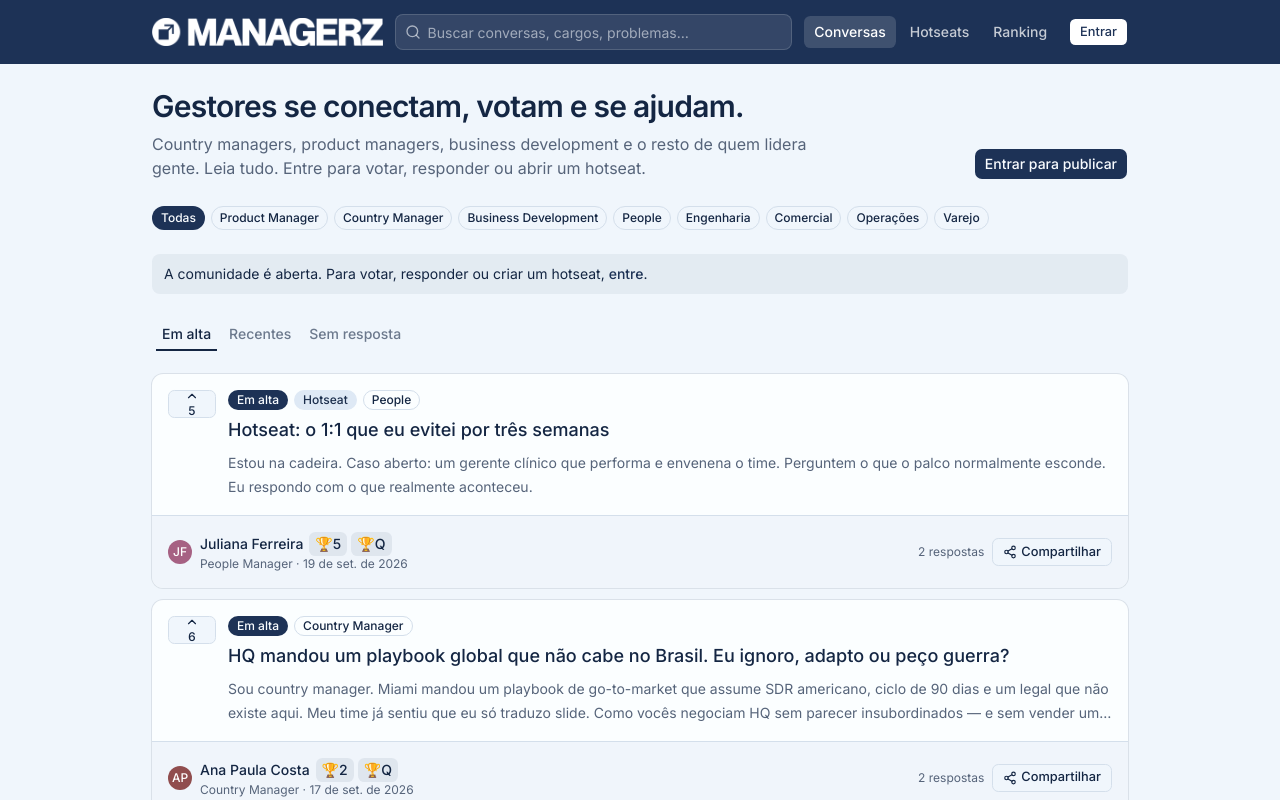
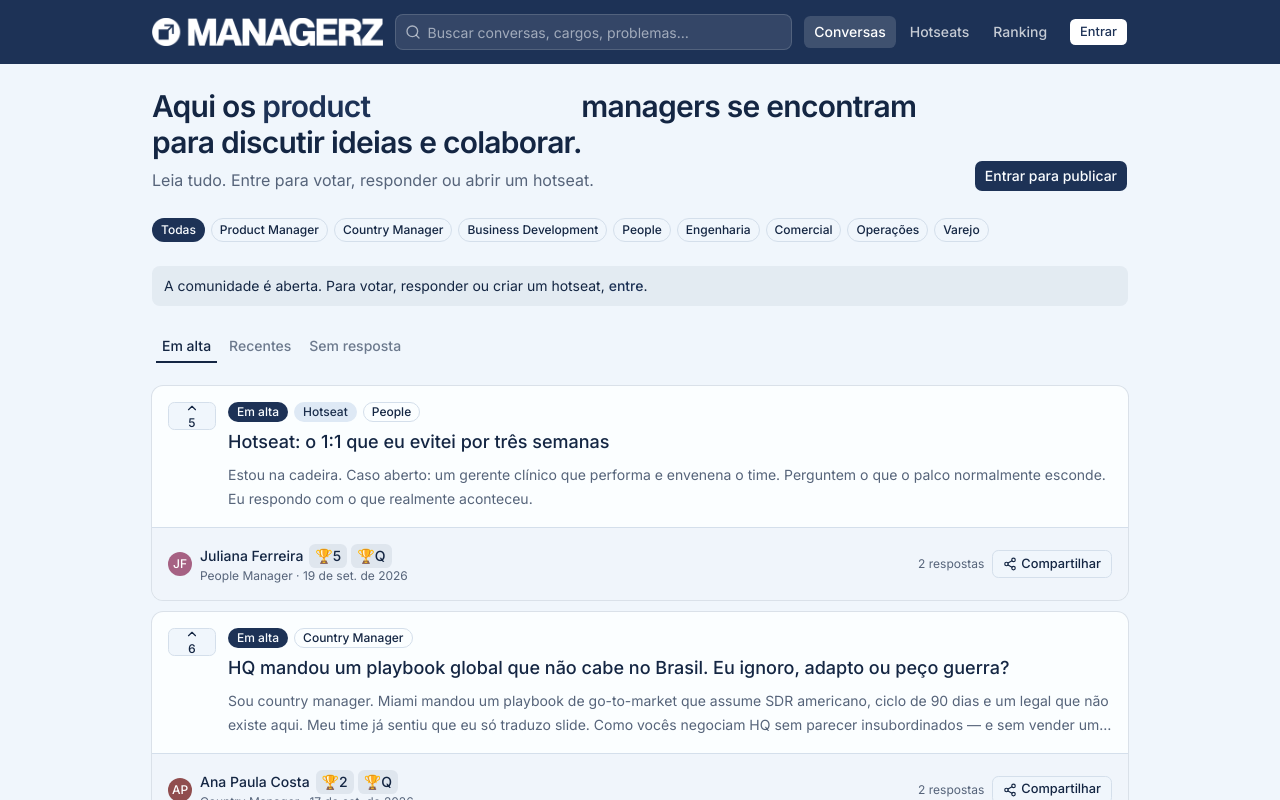
Before and after one commit to buzaym/managerz-hub, a Next.js app: page / in a window 1280 px wide. Shown: the top 800 px of the page. Built offline with nearby package versions, Linux system fonts and the light colour scheme.

Commit message:
Replace home headline with rotating manager roles
Drop “o resto” and animate country, product, business development, and other manager types in the opening line.

Co-authored-by: buzaym0 <buzaym0@gmail.com>

```diff
--- a/src/app/globals.css
+++ b/src/app/globals.css
@@ -94,3 +94,78 @@
     @apply font-sans;
   }
 }
+
+@layer components {
+  .role-rotator {
+    --roles: 7;
+    --cycle: calc(var(--roles) * 2.4s);
+    display: inline-grid;
+    vertical-align: baseline;
+    color: var(--primary);
+  }
+
+  .role-rotator > span {
+    grid-area: 1 / 1;
+    width: max-content;
+    white-space: nowrap;
+    opacity: 0;
+    animation: role-cycle var(--cycle) infinite;
+  }
+
+  .role-rotator > span:nth-child(1) {
+    animation-delay: -0.4s;
+  }
+  .role-rotator > span:nth-child(2) {
+    animation-delay: 2.4s;
+  }
+  .role-rotator > span:nth-child(3) {
+    animation-delay: 4.8s;
+  }
+  .role-rotator > span:nth-child(4) {
+    animation-delay: 7.2s;
+  }
+  .role-rotator > span:nth-child(5) {
+    animation-delay: 9.6s;
+  }
+  .role-rotator > span:nth-child(6) {
+    animation-delay: 12s;
+  }
+  .role-rotator > span:nth-child(7) {
+    animation-delay: 14.4s;
+  }
+
+  @keyframes role-cycle {
+    0% {
+      opacity: 0;
+      transform: translateY(0.4em);
+    }
+    2% {
+      opacity: 1;
+      transform: translateY(0);
+    }
+    12% {
+      opacity: 1;
+      transform: translateY(0);
+    }
+    14.2% {
+      opacity: 0;
+      transform: translateY(-0.35em);
+    }
+    100% {
+      opacity: 0;
+      transform: translateY(-0.35em);
+    }
+  }
+
+  @media (prefers-reduced-motion: reduce) {
+    .role-rotator > span {
+      animation: none;
+      opacity: 0;
+      transform: none;
+    }
+
+    .role-rotator > span:first-child {
+      opacity: 1;
+    }
+  }
+}
--- a/src/app/layout.tsx
+++ b/src/app/layout.tsx
@@ -23,7 +23,7 @@ export const metadata: Metadata = {
     template: "%s · Managerz",
   },
   description:
-    "A comunidade onde country managers, product managers e business development managers se conectam, votam e se ajudam.",
+    "Aqui os country, business development, product e outros managers se encontram para discutir ideias e colaborar.",
   applicationName: "Managerz",
   keywords: [
     "gestores",
@@ -37,7 +37,7 @@ export const metadata: Metadata = {
   openGraph: {
     title: "Managerz",
     description:
-      "Comunidade de gestores: conversas, upvotes, hotseats e ranking. Aberta para ler — entre para participar.",
+      "Aqui os country, business development, product e outros managers se encontram para discutir ideias e colaborar.",
     url: "https://managerz.com.br",
     siteName: "Managerz",
     locale: "pt_BR",
--- a/src/app/page.tsx
+++ b/src/app/page.tsx
@@ -1,6 +1,7 @@
 import { Suspense } from "react"
 
 import { ConversationFeed } from "@/components/community/conversation-feed"
+import { RotatingRole } from "@/components/community/rotating-role"
 import { Skeleton } from "@/components/ui/skeleton"
 
 export default async function HomePage({
@@ -13,8 +14,19 @@ export default async function HomePage({
     <Suspense fallback={<Skeleton className="h-64 w-full" />}>
       <ConversationFeed
         query={q}
-        heading="Gestores se conectam, votam e se ajudam."
-        description="Country managers, product managers, business development e o resto de quem lidera gente. Leia tudo. Entre para votar, responder ou abrir um hotseat."
+        heading={
+          <>
+            <span className="sr-only">
+              Aqui os country, business development, product e outros managers
+              se encontram para discutir ideias e colaborar.
+            </span>
+            <span aria-hidden="true">
+              Aqui os <RotatingRole /> managers se encontram para discutir
+              ideias e colaborar.
+            </span>
+          </>
+        }
+        description="Leia tudo. Entre para votar, responder ou abrir um hotseat."
       />
     </Suspense>
   )
--- a/src/components/community/conversation-feed.tsx
+++ b/src/components/community/conversation-feed.tsx
@@ -1,7 +1,7 @@
 "use client"
 
 import Link from "next/link"
-import { useMemo } from "react"
+import { useMemo, type ReactNode } from "react"
 
 import { CategoryPills } from "@/components/community/category-pills"
 import { PostCard } from "@/components/community/post-card"
@@ -22,7 +22,7 @@ export function ConversationFeed({
   category?: CategorySlug
   query?: string
   kind?: Post["kind"]
-  heading: string
+  heading: ReactNode
   description: string
 }) {
   const { posts, answers, postVotes, currentUser } = useCommunity()
@@ -53,8 +53,8 @@ export function ConversationFeed({
   return (
     <div className="space-y-6">
       <div className="flex flex-col gap-4 sm:flex-row sm:items-end sm:justify-between">
-        <div className="max-w-2xl space-y-2">
-          <h1 className="text-2xl font-semibold tracking-tight text-balance sm:text-3xl">
+        <div className="max-w-3xl space-y-2">
+          <h1 className="text-2xl font-semibold tracking-tight text-pretty sm:text-3xl">
             {heading}
           </h1>
           <p className="text-sm leading-6 text-muted-foreground sm:text-base">
--- /dev/null
+++ b/src/components/community/rotating-role.tsx
@@ -0,0 +1,28 @@
+import type { CSSProperties } from "react"
+
+export const MANAGER_ROLES = [
+  "country",
+  "business development",
+  "product",
+  "people",
+  "engineering",
+  "operations",
+  "commercial",
+] as const
+
+export function RotatingRole({
+  roles = MANAGER_ROLES,
+}: {
+  roles?: readonly string[]
+}) {
+  return (
+    <span
+      className="role-rotator"
+      style={{ "--roles": roles.length } as CSSProperties}
+    >
+      {roles.map((role) => (
+        <span key={role}>{role}</span>
+      ))}
+    </span>
+  )
+}
```
